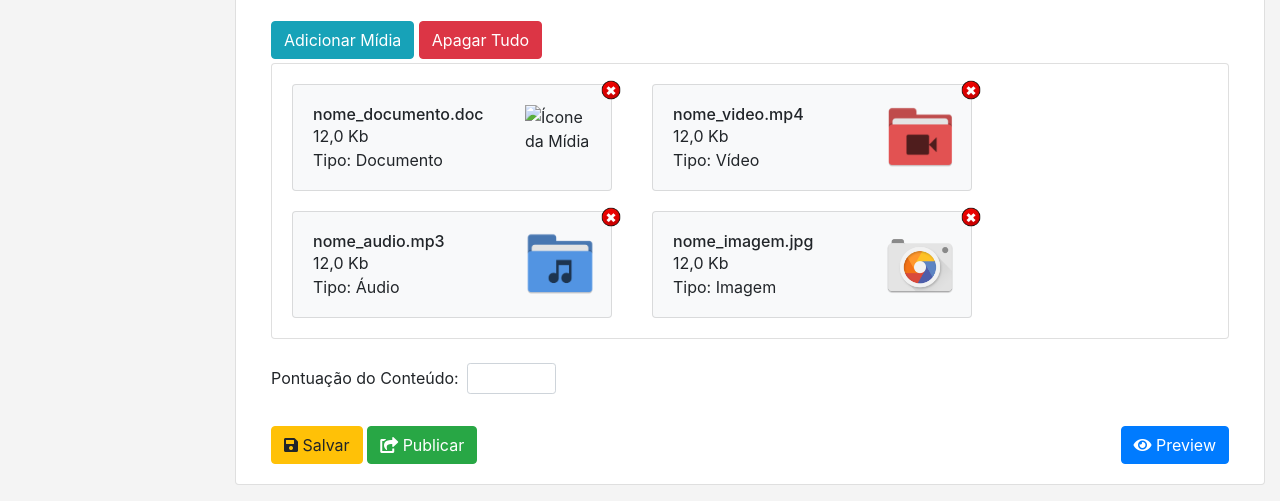
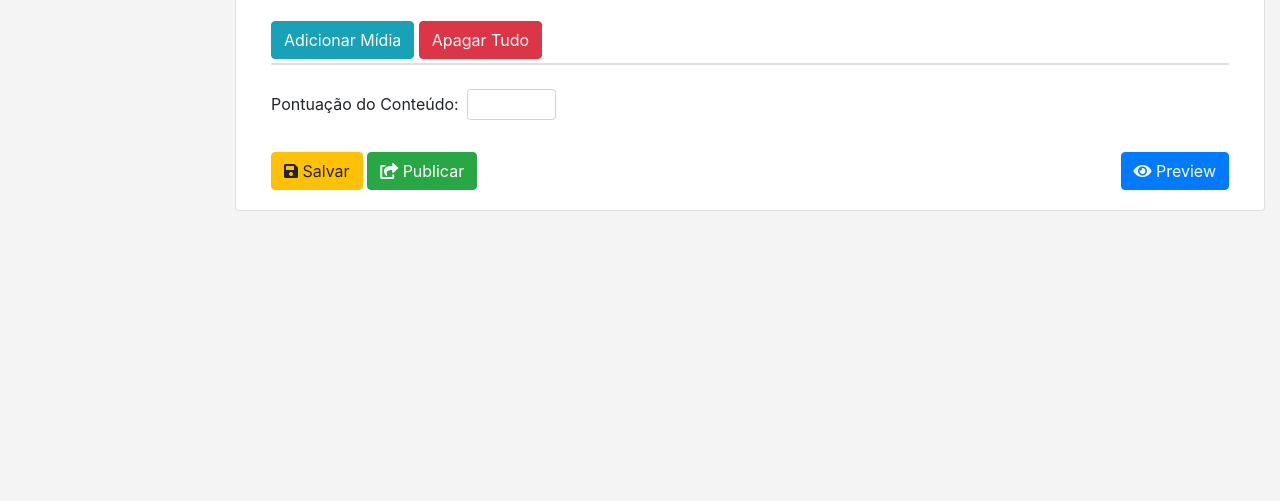
Before and after one commit to CarolineSan/Mobilidade, a plain HTML site: page nova-publicacao.html in a window 1280 px wide. Shown: the part 2228-2729 px from the top of the page. After the commit the page ends 2455 px from the top, so only its background shows below. Drawn offline with nearby package versions, Linux system fonts and the light colour scheme.

Commit message:
Teste Branche

```diff
--- a/nova-publicacao.html
+++ b/nova-publicacao.html
@@ -442,63 +442,7 @@
                     <input type="file" class="form-control-file" id="midia-input" name="midia" style="display:none;" onchange="exibirMidia(this);">
                   </div>
                   <div class="card mt-1">
-                    <div id="midias">
-                      <div class="card bg-light item-midia">
-                    	 <div class="clearfix">
-                          <div class="card-body col-8 float-left">
-                            <h6 class="card-title">nome_documento.doc</h6>
-                            <p>12,0 Kb</p>
-                            <p>Tipo: Documento</p>
-                          </div>
-                          <div class="card-body col-4 float-right">
-                            <img class="ico" src="img/doc-ico.png" alt="Ícone da Mídia">
-                          </div>
-                          <img class="ico-close" src="img/close.png" alt="Fechar">
-                    	  </div>
-                       </div>
 
-                       <div class="card bg-light item-midia">
-                     	 <div class="clearfix">
-                           <div class="card-body col-8 float-left" style="">
-                             <h6 class="card-title">nome_video.mp4</h6>
-                             <p>12,0 Kb</p>
-                             <p>Tipo: Vídeo</p>
-                           </div>
-                           <div class="card-body col-4 float-right">
-                             <img class="ico" src="img/video-ico.png" alt="Ícone da Mídia">
-                           </div>
-                           <img class="ico-close" src="img/close.png" alt="Fechar">
-                     	  </div>
-                        </div>
-
-                        <div class="card bg-light item-midia">
-                      	 <div class="clearfix">
-                            <div class="card-body col-8 float-left" style="">
-                              <h6 class="card-title">nome_audio.mp3</h6>
-                              <p>12,0 Kb</p>
-                              <p>Tipo: Áudio</p>
-                            </div>
-                            <div class="card-body col-4 float-right">
-                              <img class="ico" src="img/audio-ico.png" alt="Ícone da Mídia">
-                            </div>
-                            <img class="ico-close" src="img/close.png" alt="Fechar">
-                      	  </div>
-                         </div>
-
-                         <div class="card bg-light item-midia">
-                       	 <div class="clearfix">
-                             <div class="card-body col-8 float-left" style="">
-                               <h6 class="card-title">nome_imagem.jpg</h6>
-                               <p>12,0 Kb</p>
-                               <p>Tipo: Imagem</p>
-                             </div>
-                             <div class="card-body col-4 float-right">
-                               <img class="ico" src="img/image-ico.png" alt="Ícone da Mídia">
-                             </div>
-                             <img class="ico-close" src="img/close.png" alt="Fechar">
-                       	  </div>
-                          </div>
-                    </div>
                   </div>
                 </div>
                 <br>
```
